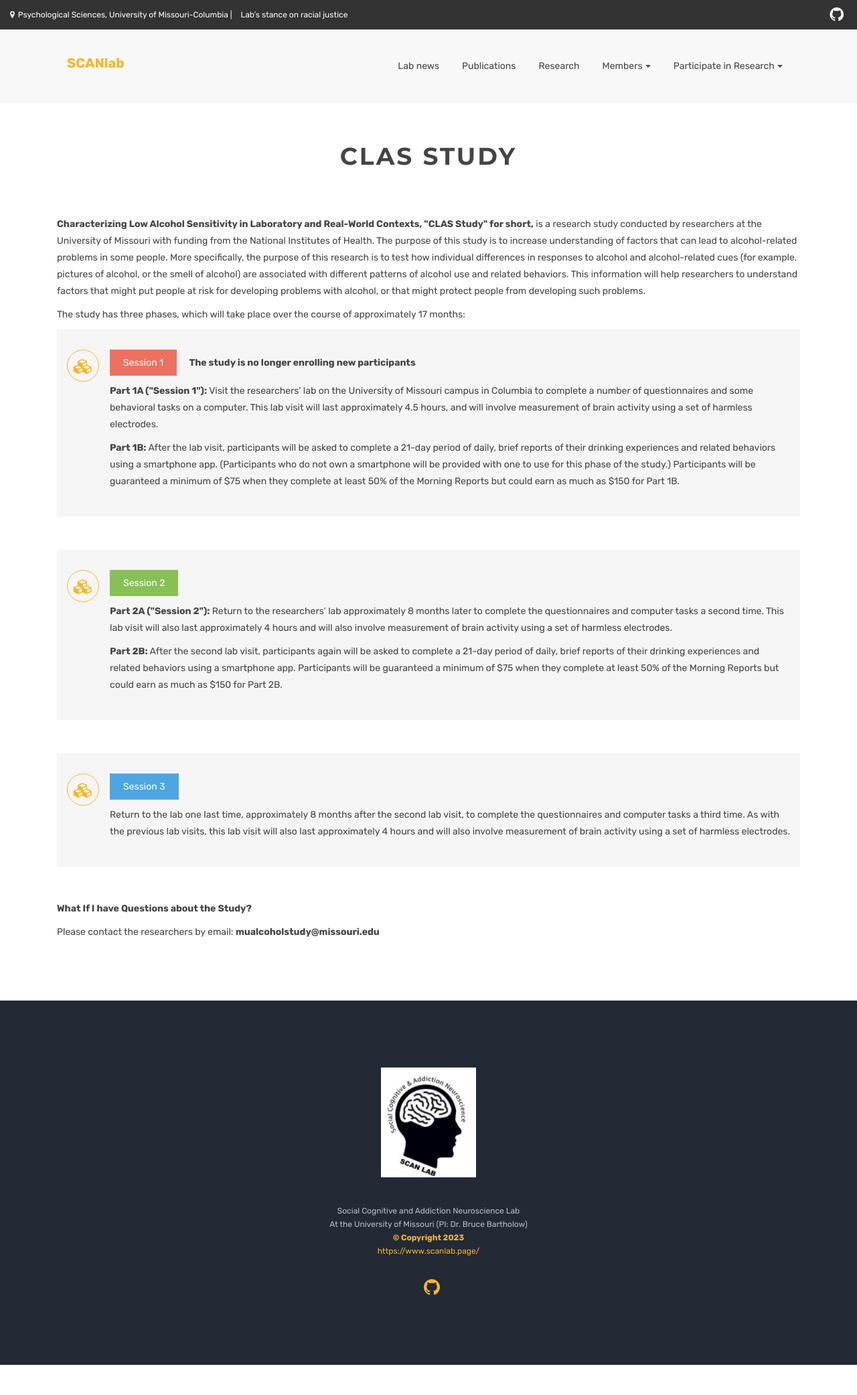
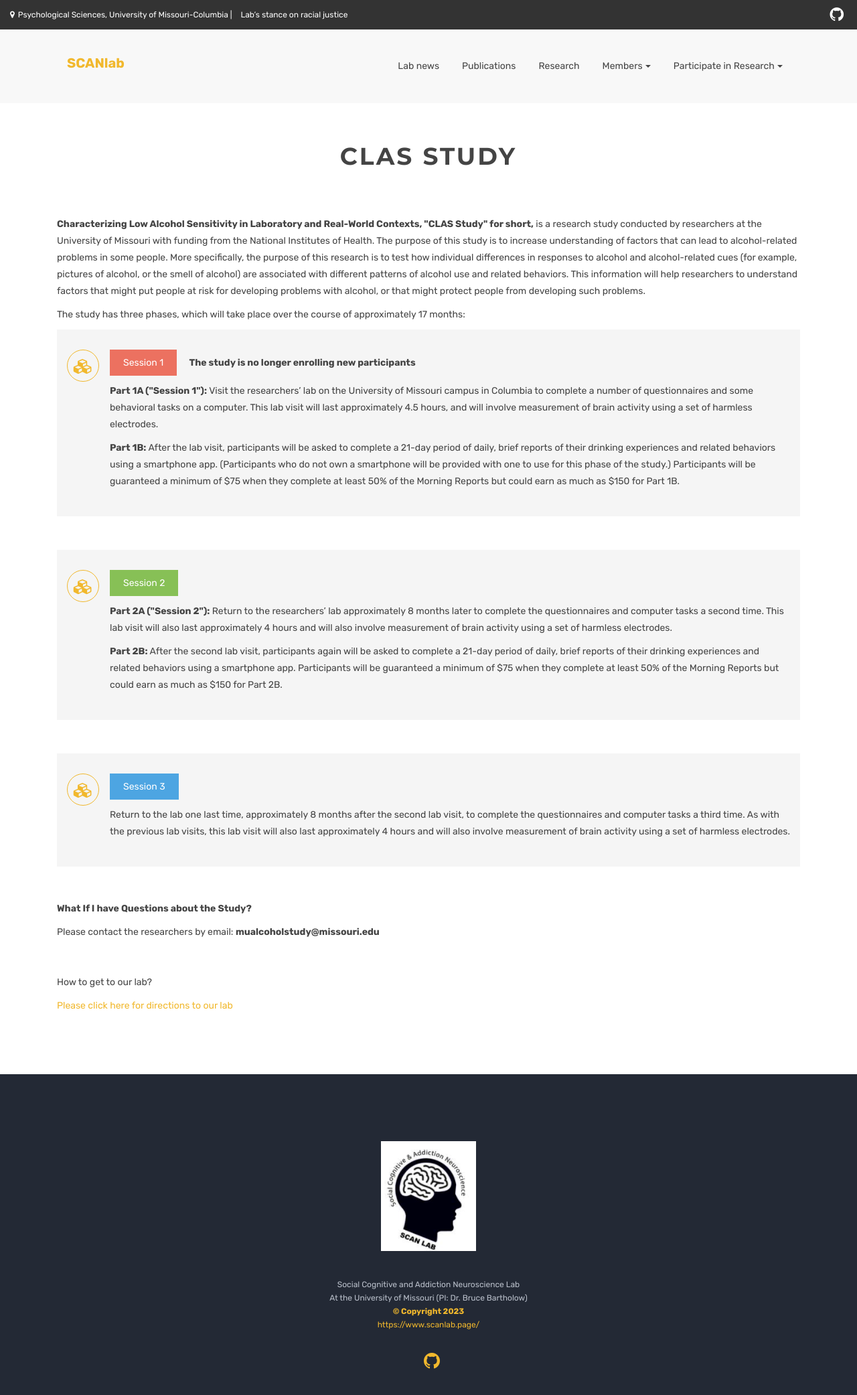
Before and after one commit to bartholow-scanlab/bartholow-scanlab.github.io, a Jekyll site: the page built from CLASstudy.html, in a window 1280 px wide. Shown: the top 2083 px of the page at 67% size. Built offline with Jekyll 4.4.1, drawn with Linux system fonts in a browser that asks for light colours.

Commit message:
Update CLASstudy.html

```diff
--- a/CLASstudy.html
+++ b/CLASstudy.html
@@ -101,6 +101,11 @@ canonical:
 <p><strong>What If I have Questions about the Study?</strong></p>
 <p>Please contact the researchers by email: <strong>mualcoholstudy@missouri.edu</strong></p>
 
+<br>
+<br>
+
+<p> How to get to our lab? </p>
+<p> <a href="https://www.scanlab.page/directions/"> Please click here for directions to our lab</a></p>
 
 
 		 <!-- Content Area End -->
```
